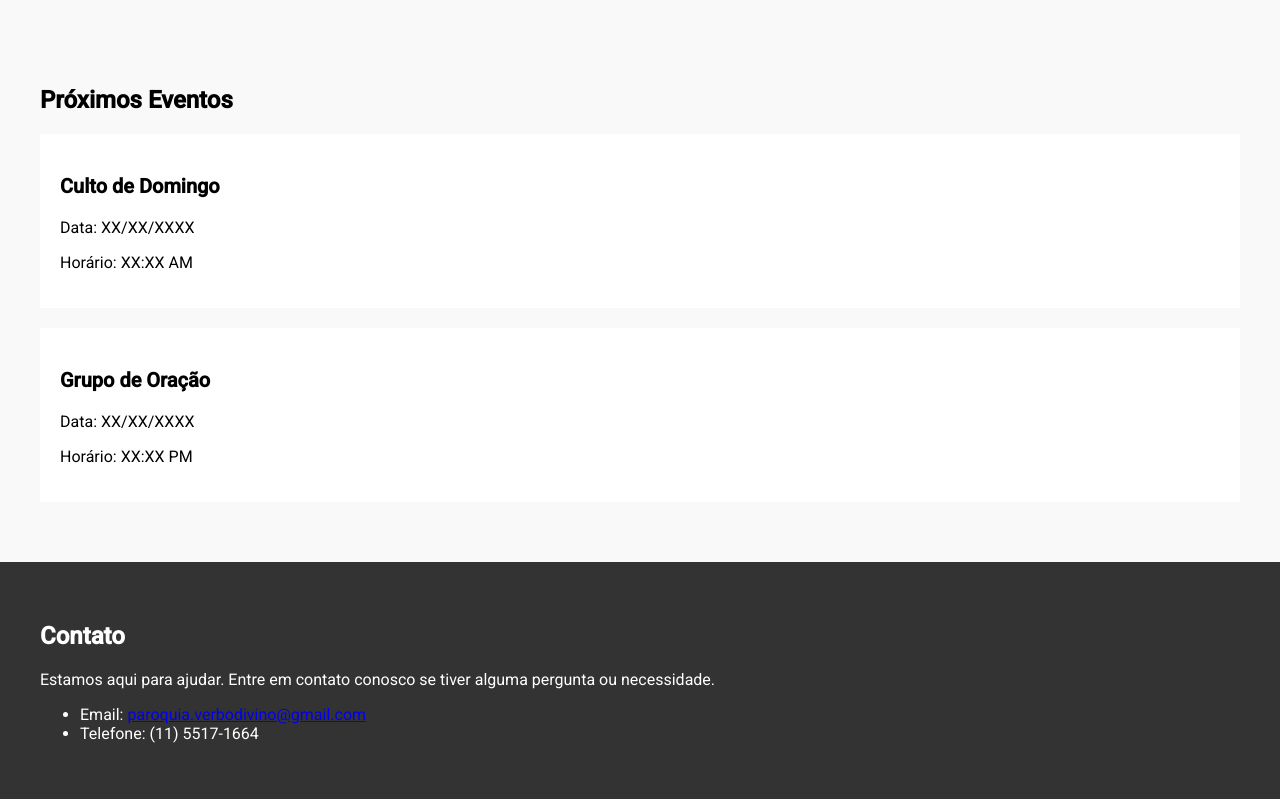
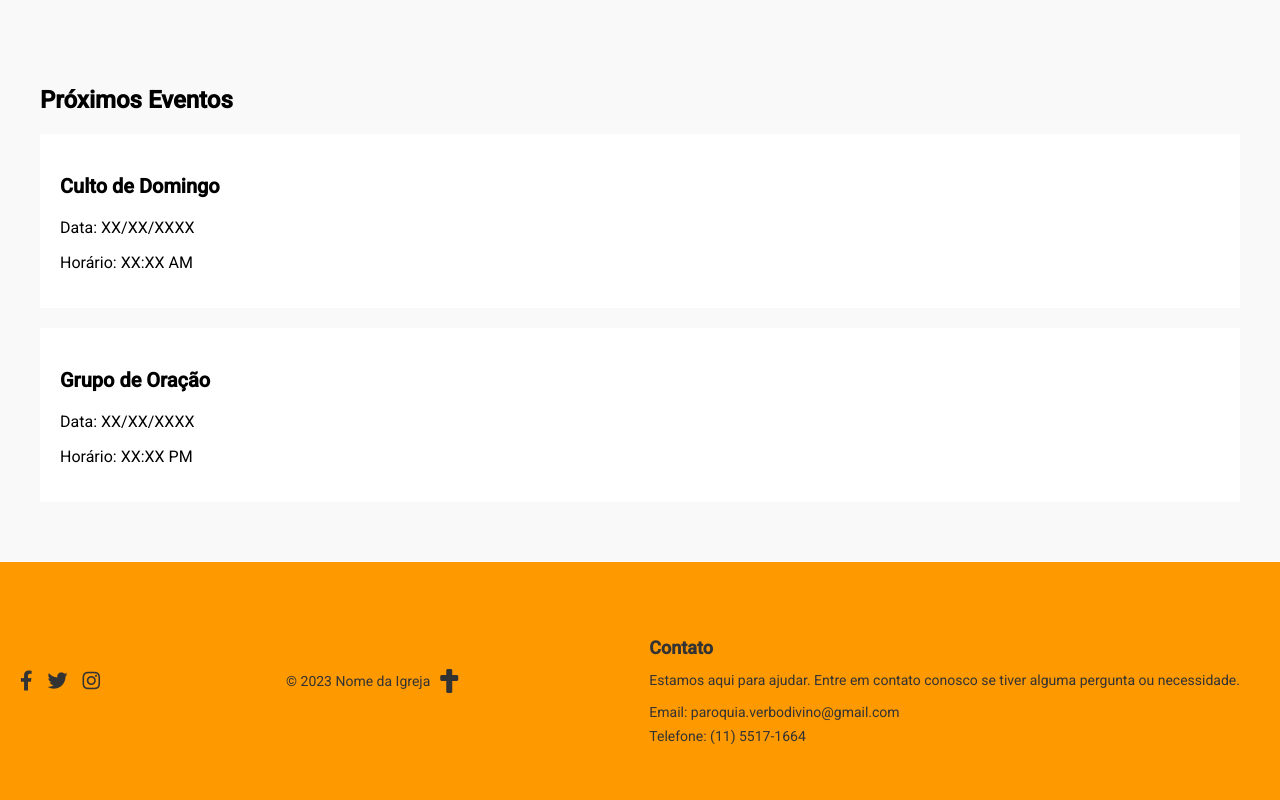
Before and after one commit to marcelinx/verboDivino, an Angular app: page / in a window 1280 px wide. Shown: the part 951-1751 px from the top of the page. Built offline with nearby package versions, Linux system fonts and the light colour scheme.

Commit message:
criando e estilizando o footer

```diff
--- a/src/app/app.module.ts
+++ b/src/app/app.module.ts
@@ -10,6 +10,7 @@ import { ServicosCarrouselComponent } from './components/home/servicos-carrousel
 import { NavComponent } from './components/nav/nav.component';
 
 import { MainScreenComponent } from './components/mainScreen/mainscreen.component';
+import { FooterComponent } from './components/home/footer/footer.component';
 
 @NgModule({
   declarations: [
@@ -17,7 +18,8 @@ import { MainScreenComponent } from './components/mainScreen/mainscreen.componen
     HomeComponent,
     ServicosCarrouselComponent,
     NavComponent,
-    MainScreenComponent
+    MainScreenComponent,
+    FooterComponent
   ],
   imports: [
     BrowserModule,
--- /dev/null
+++ b/src/app/components/home/footer/footer.component.html
@@ -0,0 +1,26 @@
+<footer class="footer">
+  <div class="social-icons">
+    <a href="https://www.facebook.com/suapagina" target="_blank"><i class="fab fa-facebook-f"></i></a>
+    <a href="https://twitter.com/suapagina" target="_blank"><i class="fab fa-twitter"></i></a>
+    <a href="https://twitter.com/suapagina" target="_blank"><i class="fab fa-instagram"></i></a>
+  </div>
+  <div class="church-info">
+    <p>&copy; 2023 Nome da Igreja</p>
+    <i class="fas fa-cross"></i>
+  </div>
+
+  <section class="contact">
+    <h2>Contato</h2>
+    <p>
+      Estamos aqui para ajudar. Entre em contato conosco se tiver alguma pergunta
+      ou necessidade.
+    </p>
+    <ul>
+      <li>
+        Email:
+        <a href="mailto:paroquia.verbodivino@gmail.com">paroquia.verbodivino@gmail.com</a>
+      </li>
+      <li>Telefone: (11) 5517-1664</li>
+    </ul>
+  </section>
+</footer>
--- /dev/null
+++ b/src/app/components/home/footer/footer.component.scss
@@ -0,0 +1,84 @@
+@import url('https://cdnjs.cloudflare.com/ajax/libs/font-awesome/5.15.4/css/all.min.css');
+
+$cor-primaria: #333;
+$cor-secundaria: #666;
+$cor-destaque: #ff9900; /* Cor de destaque suave */
+
+$cor-texto: #333;
+$cor-fundo: #f9f9f9;
+$cor-pressao: #6C3483;
+
+.footer {
+  background-color: $cor-destaque; /* Cor de destaque no fundo do footer */
+  padding: 20px;
+  display: flex;
+  justify-content: space-between;
+  align-items: center;
+
+  .social-icons {
+    a {
+      color: $cor-primaria;
+      text-decoration: none;
+      margin-right: 15px;
+      font-size: 20px;
+      transition: color 0.3s ease;
+
+      &:hover {
+        color: $cor-destaque; /* Cor do Facebook */
+      }
+    }
+  }
+
+  .church-info {
+    display: flex;
+    align-items: center;
+
+    p {
+      margin: 0;
+      font-size: 14px;
+      color: $cor-texto;
+    }
+
+    .fa-cross {
+      font-size: 24px;
+      color: $cor-primaria; /* Cor da cruz */
+      margin-left: 10px; /* Ajuste o espaçamento conforme necessário */
+    }
+  }
+
+  .contact {
+    margin-top: 20px;
+    padding: 20px;
+
+    h2 {
+      font-size: 18px;
+      color: $cor-primaria;
+      margin-bottom: 10px;
+    }
+
+    p {
+      font-size: 14px;
+      color: $cor-texto;
+      margin-bottom: 15px;
+    }
+
+    ul {
+      list-style: none;
+      padding: 0;
+
+      li {
+        font-size: 14px;
+        color: $cor-texto;
+        margin-bottom: 8px;
+
+        a {
+          color: $cor-primaria;
+          text-decoration: none;
+          &:hover {
+            color: $cor-destaque; /* Cor de destaque para o link de e-mail */
+          }
+        }
+      }
+    }
+  }
+}
--- a/src/app/components/home/home.component.html
+++ b/src/app/components/home/home.component.html
@@ -27,18 +27,4 @@
     <p>Horário: XX:XX PM</p>
   </div>
 </section>
-
-<section class="contact">
-  <h2>Contato</h2>
-  <p>
-    Estamos aqui para ajudar. Entre em contato conosco se tiver alguma pergunta
-    ou necessidade.
-  </p>
-  <ul>
-    <li>
-      Email:
-      <a href="mailto:paroquia.verbodivino@gmail.com">paroquia.verbodivino@gmail.com</a>
-    </li>
-    <li>Telefone: (11) 5517-1664</li>
-  </ul>
-</section>
+<app-footer></app-footer>
--- a/src/app/components/mainScreen/mainscreen.component.ts
+++ b/src/app/components/mainScreen/mainscreen.component.ts
@@ -6,7 +6,6 @@ import { Component, OnInit } from '@angular/core';
   styleUrls: ['./mainscreen.component.scss'],
 })
 export class MainScreenComponent {
-
   constructor() {}
 
   ngOnInit(): void {}
```
Also changed, not shown: src/app/components/home/footer/footer.component.ts (added, +10 -0 lines), 1 other file (tests, documents, lock files or other folders).
